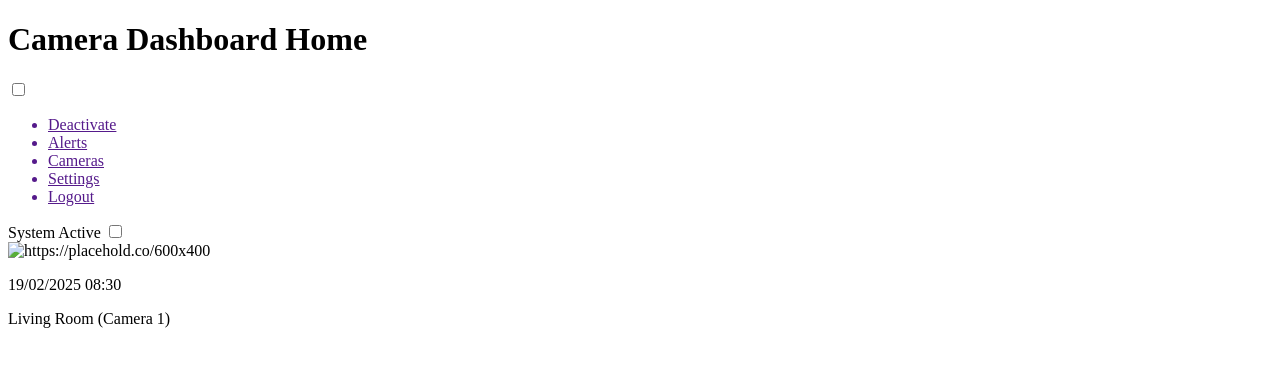
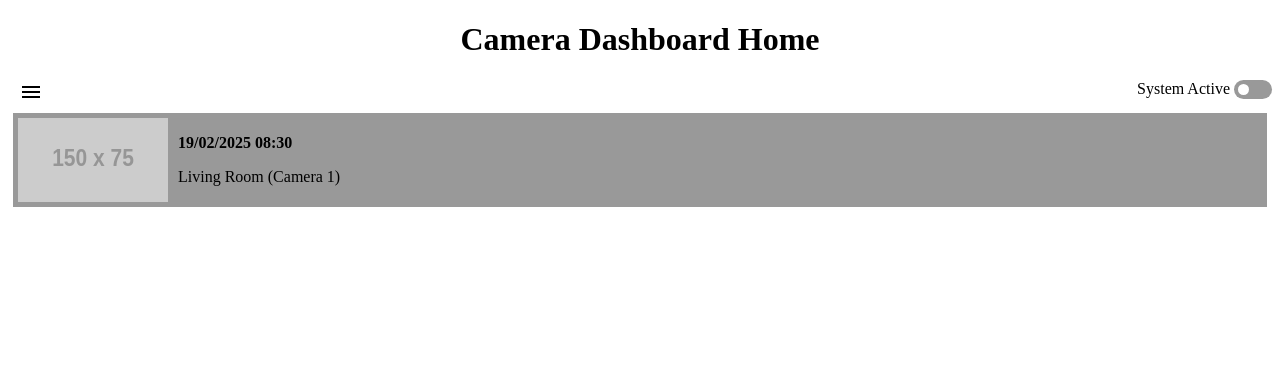
Before and after one commit to DaveStarmer/CM3070-Final-Project, a plain HTML site: page remote-dashboard/web/index.html in a window 1280 px wide. Drawn offline with Linux system fonts and the light colour scheme; files that its build step writes are made by us from their sources; placeholder pictures from the web are drawn by us.

Commit message:
placeholder dashboard

```diff
--- a/remote-dashboard/web/css/site.css
+++ b/remote-dashboard/web/css/site.css
@@ -0,0 +1,114 @@
+h1 {text-align: center;}
+
+/* Toggle */
+/* Toggle box */
+.toggle {
+    position: relative;
+    display: inline-block;
+    width: 38px;
+    height: 19px;
+}
+/* Checkbox */
+.toggle input {
+    opacity: 0;
+    width: 0;
+    height: 0;
+}
+/* Moving 'knob' position */
+.toggleknob {
+    position: absolute;
+    cursor: pointer;
+    top: 0;
+    left: 0;
+    right: 0;
+    bottom: 0;
+    background-color: #999;
+    transition: 0.5s;
+    -webkit-transition: 0.5s;
+    border-radius: 19px;
+}
+/* Moving 'knob */
+.toggleknob:before {
+    position: absolute;
+    content: "";
+    height: 11px;
+    width: 11px;
+    left: 4px;
+    bottom: 4px;
+    background-color: white;
+    border-radius: 50%;
+}
+/* Toggle is on */
+input:checked + .toggleknob {
+    background-color: blue;
+}
+/* Toggle is currently active inut */
+input:focus + .toggleknob {
+    box-shadow: 0 0 1px blue;
+}
+/* Toggle is on - move knob */
+input:checked + .toggleknob:before {
+    -webkit-transform: translateX(19px);
+    -ms-transform: translateX(19px);
+    transform: translateX(19px);
+}
+
+/* Menu */
+/* Menu Checkbox */
+#menu-open {
+    opacity: 0;
+    width: 0;
+    height: 0;
+}
+/* Menu */
+/* display when checkbox checked, hide at other times */
+#menu-open ~ #nav-menu {
+    display: none;
+}
+#menu-open:checked ~ #nav-menu {
+    display: block;
+}
+/* outer menu style */
+#nav-menu {
+    position: fixed;
+    background-color: white;
+    border: 2px solid black;
+    list-style: none;
+    padding-left: 0;
+}
+/* individual items - links */
+#nav-menu a {
+    width: 150px;
+    height: 30px;
+    padding: 5px;
+    display: flex;
+    justify-content: baseline;
+    align-items: center;
+    text-decoration: none;
+}
+/* hover menu item */
+#nav-menu a:hover {
+    background-color: blue;
+    color: white;
+}
+nav {
+    display: flex;
+    flex-direction: row;
+    justify-content: space-between;
+}
+
+/* Camera Cards */
+.activation-card {
+    margin: 3px;
+    background-color: #999;
+    display: flex;
+    margin: 5px;
+    padding: 5px;
+}
+.activation-info {
+    padding-left: 10px;
+}
+
+.activation-date-time {
+    font-weight: bold;
+}
--- a/remote-dashboard/web/index.html
+++ b/remote-dashboard/web/index.html
@@ -5,39 +5,58 @@
     <meta charset="UTF-8">
     <meta name="viewport" content="width=device-width, initial-scale=1.0">
     <title>Camera Dashboard Home</title>
-    <link rel="stylesheet" href="site.css">
+    <link rel="stylesheet" href="css/site.css">
   </head>
 
   <body>
     <header>
       <h1 id="page-title">Camera Dashboard Home</h1>
       <nav>
+        <!-- Menu icon from https://fonts.google.com/icons?selected=Material+Icons:menu -->
+        <!-- Open menu icon https://fonts.google.com/icons?selected=Material+Icons:menu_open -->
+        <label for="menu-open">
           <input type="checkbox" name="menu-open" id="menu-open">
-        <ul>
+          <img src="images/menu_24dp_000000.svg" alt="" srcset="" id="menu-icon">
+          <ul id="nav-menu">
+            <li>
               <a href="" id="">
-            <li>Deactivate</li>
+                Deactivate
               </a>
+            </li>
+            <li>
               <a href="" id="">
-            <li>Alerts</li>
+                Alerts
               </a>
+            </li>
+            <li>
               <a href="" id="">
-            <li>Cameras</li>
+                Cameras
               </a>
+            </li>
+            <li>
               <a href="" id="">
-            <li>Settings</li>
+                Settings
               </a>
+            </li>
+            <li>
               <a href="" id="">
-            <li>Logout</li>
+                Logout
               </a>
+            </li>
           </ul>
-        <label for="sys-active">System Active</label>
+        </label>
+        <label for="sys-active">System Active
+          <div class="toggle">
             <input type="checkbox" name="sys-active" id="sys-active">
+            <span class="toggleknob"></span>
+          </div>
+        </label>
       </nav>
     </header>
     <main>
       <div class="activation-card">
-        <img src="" alt="https://placehold.co/600x400">
-        <div>
+        <img src="https://placehold.co/150x75" alt="">
+        <div class="activation-info">
           <p class="activation-date-time">19/02/2025 08:30</p>
           <p class="activation-camera">Living Room (Camera 1)</p>
         </div>
@@ -46,6 +65,7 @@
     <footer>
 
     </footer>
+    <script src="scripts/index.js"></script>
   </body>
 
 </html>
```
Also changed, not shown: remote-aws/cdk/lib/cloudfront-stack.ts (+3 -19 lines), .github/workflows/deploy-web-code.yml, remote-dashboard/web/images/menu_24dp_000000.svg (added), remote-dashboard/web/images/menu_24dp_FFFFFF.svg (added), remote-dashboard/web/images/menu_open_24dp_000000.svg (added), remote-dashboard/web/images/menu_open_24dp_FFFFFF.svg (added), remote-dashboard/web/scripts/index.js (added). Lines whose indentation alone changed are shown as unchanged.
